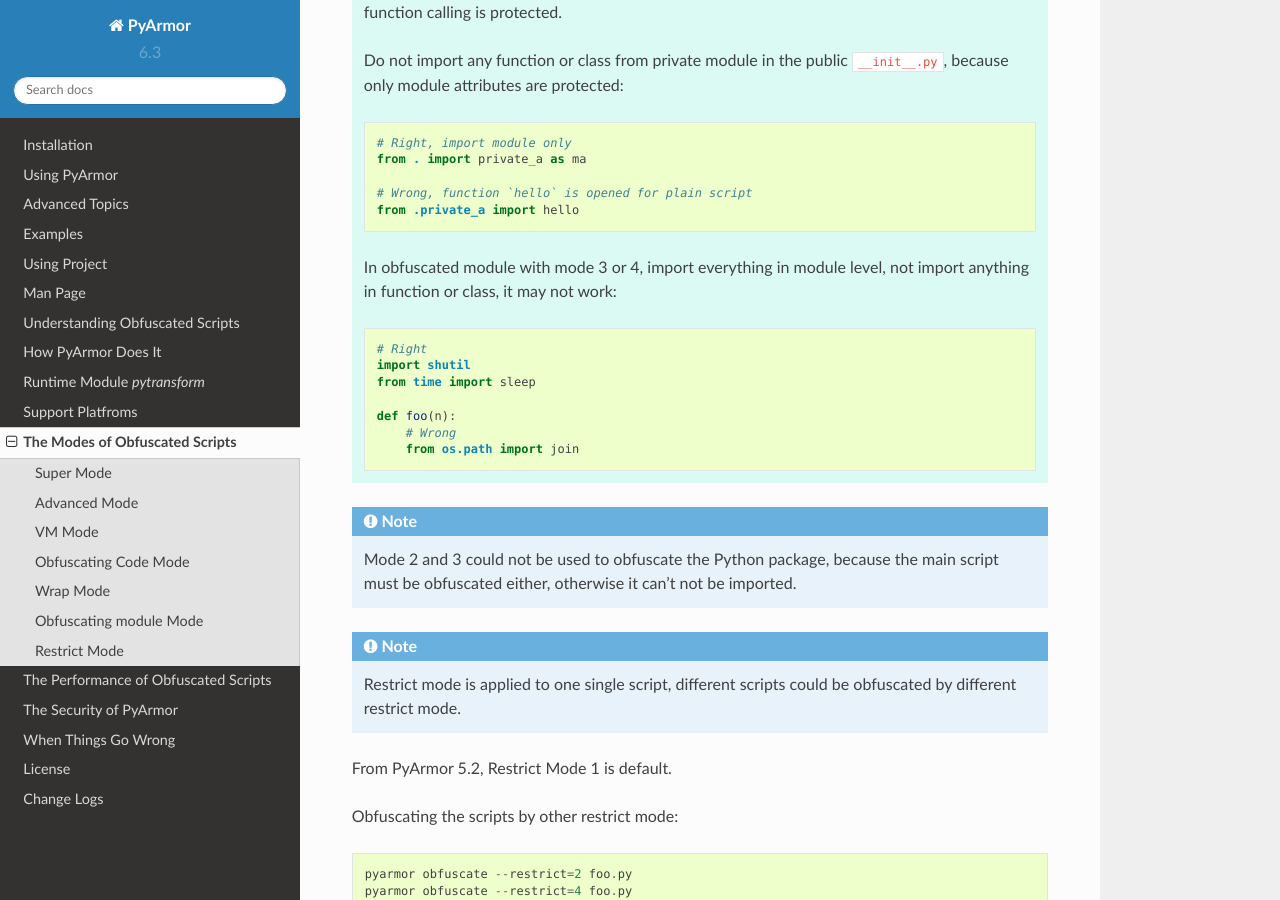
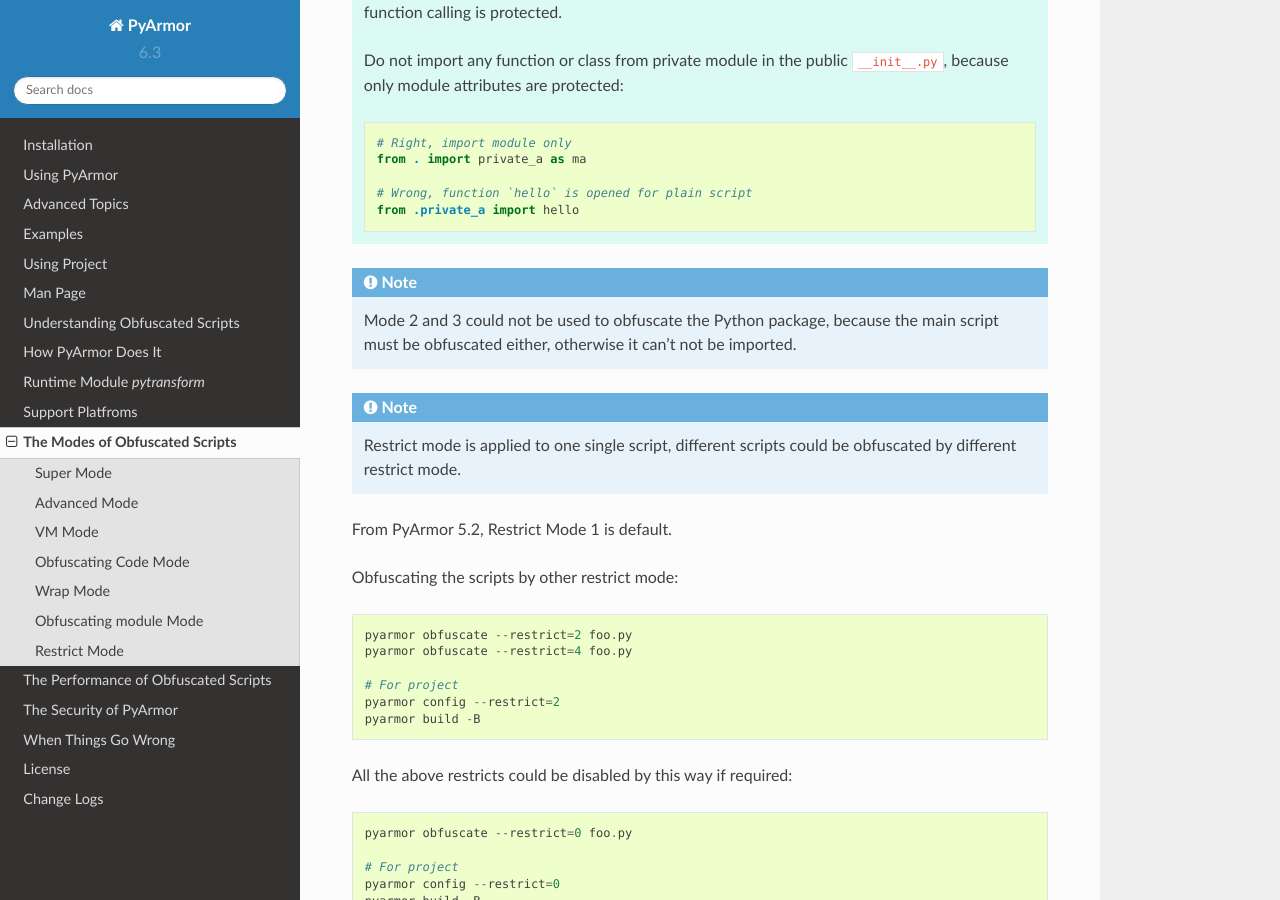
Before and after one commit to dashingsoft/pyarmor, a Sphinx documentation site: the page built from docs/mode.rst, in a window 1280 px wide and 900 px high, scrolled down 6965 px. Built offline with Sphinx 7.4.7 and the Read the Docs theme 2.0.0, drawn with Linux system fonts in a browser that asks for light colours.

Commit message:
Refine doc

```diff
--- a/docs/mode.rst
+++ b/docs/mode.rst
@@ -341,17 +341,6 @@
        # Wrong, function `hello` is opened for plain script
        from .private_a import hello
 
-   In obfuscated module with mode 3 or 4, import everything in module
-   level, not import anything in function or class, it may not work::
-
-       # Right
-       import shutil
-       from time import sleep
-
-       def foo(n):
-           # Wrong
-           from os.path import join
-
 .. note::
 
    Mode 2 and 3 could not be used to obfuscate the Python package, because the
```
